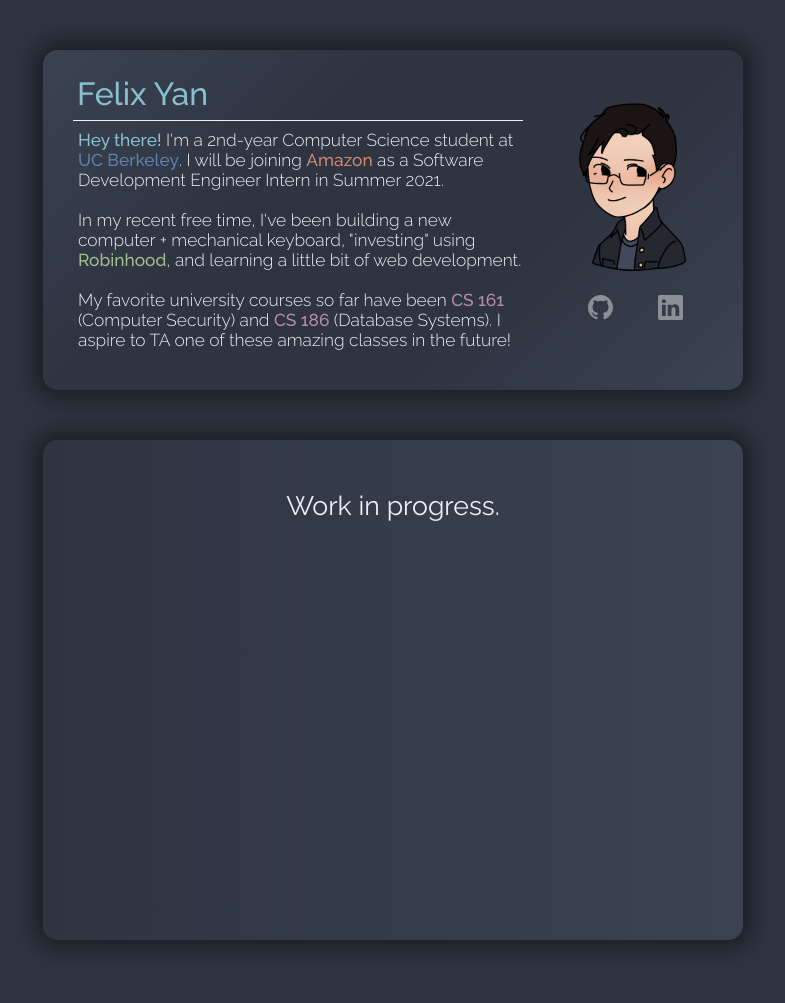
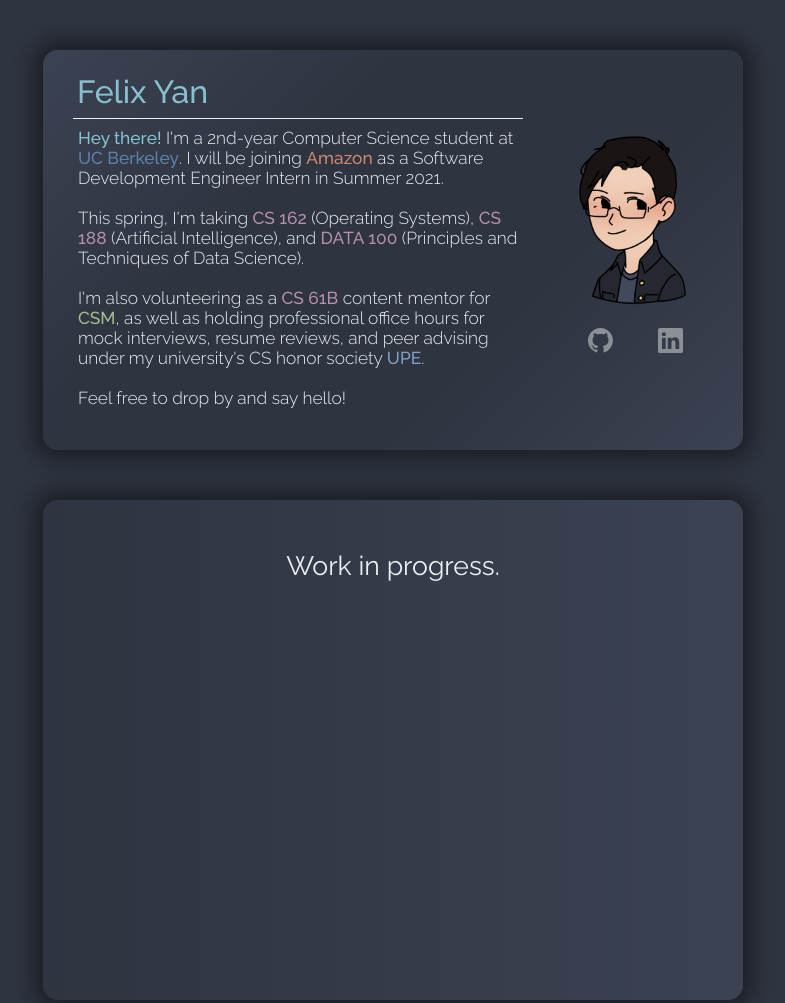
Before and after one commit to feefs/feefs.github.io, a website: page index.html in a window 1280 px wide. Shown: the top 1003 px of the page, without its empty margins (247-1032 px from the left). Before the commit the page ends 948 px from the top, so only its background shows below. Drawn offline with Linux system fonts and the light colour scheme.

Commit message:
spring 2021 update

```diff
--- a/index.html
+++ b/index.html
@@ -23,26 +23,40 @@
                     <span>
                         <span class="hey" onmouseover="heyOver()" onmouseout="heyOut()">Hey there!</span>
                         I'm a 2nd-year Computer Science student at
-                        <a style="text-decoration: none;" href="https://www.berkeley.edu/" target="_blank" class="ucb">UC Berkeley</a>.
+                        <a style="text-decoration: none;" href="https://www.berkeley.edu/" rel="noreferrer" target="_blank" class="ucb">UC Berkeley</a>.
                         I will be joining
-                        <a style="text-decoration: none;" href="https://www.amazon.com/" target="_blank" class="amazon">Amazon</a>
+                        <a style="text-decoration: none;" href="https://www.amazon.com/" rel="noreferrer" target="_blank" class="amazon">Amazon</a>
                         as a Software Development Engineer Intern in Summer 2021.
                         <br><br>
                     </span>
                     <span>
-                        In my recent free time, I've been building a new computer + mechanical keyboard,
-                        "investing" using
-                        <a style="text-decoration: none;" href="https://robinhood.com/" target="_blank" class="robinhood">Robinhood</a>,
-                        and learning a little bit of web development.
+                        This spring, I'm taking
+                        <a style="text-decoration: none;" href="https://cs162.org/" rel="noreferrer" target="_blank" class="cs162">CS 162</a>
+                        (Operating Systems),
+                        <a style="text-decoration: none;" href="https://inst.eecs.berkeley.edu/~cs188/sp21/" rel="noreferrer" target="_blank" class="cs188">CS 188</a>
+                        (Artificial Intelligence), and
+                        <a style="text-decoration: none;" href="http://www.ds100.org/sp21/" rel="noreferrer" target="_blank" class="data100">DATA 100</a>
+                        (Principles and Techniques of Data Science).
                         <br><br>
                     </span>
                     <span>
-                        My favorite university courses so far have been
-                        <a style="text-decoration: none;" href="https://cs161.org/"target="_blank" class="cs161">CS 161</a>
-                        (Computer Security) and
-                        <a style="text-decoration: none;" href="https://cs186berkeley.net/" target="_blank" class="cs186">CS 186</a>
-                        (Database Systems). I aspire to TA one of these amazing classes in the future!
+                        I'm also volunteering as a
+                        <a style="text-decoration: none;" href="https://sp21.datastructur.es/" rel="noreferrer" target="_blank" class="cs61b">CS 61B</a>
+                        content mentor for
+                        <a style="text-decoration: none;" href="https://csmentors.berkeley.edu/" rel="noreferrer" target="_blank" class="csm">CSM</a>,
+                        as well as holding professional office hours for mock interviews, resume reviews, and peer advising under my university's CS honor society
+                        <a style="text-decoration: none;" href="https://upe.berkeley.edu/profdev/services/" rel="noreferrer" target="_blank" class="upe">UPE</a>.
+                        <br><br>
                     </span>
+                    <span>
+                        Feel free to drop by and say hello!
+                    </span>
+                    <!-- <span>
+                        In my recent free time, I've been building a mechanical keyboard,
+                        familiarizing myself with personal finance and investing,
+                        as well as learning a bit of web development.
+                        <br><br>
+                    </span> -->
                 </div>
             </div>
         </div>
@@ -51,10 +65,10 @@
             <img class="pfp" src="assets/namecard/pfp.png" alt="Profile Picture" width="200">
             <img class="pfp-hey" id="pfp-hey" src="assets/namecard/pfp-hey.png" alt="Profile Picture Hey" width="200">
             <a href="https://github.com/feefs" target="_blank">
-                <img class="social-icon-github" src="assets/namecard/github.svg" alt="Github" width = "25">
+                <img class="social-icon-github" src="assets/namecard/github.svg" alt="Github" width ="25">
             </a>
             <a href="https://www.linkedin.com/in/feefs/" target="_blank">
-                <img class="social-icon-linkedin" src="assets/namecard/linkedin.svg" alt="Linkedin" width = "25">
+                <img class="social-icon-linkedin" src="assets/namecard/linkedin.svg" alt="Linkedin" width ="25">
             </a>
         </div>
     </div>
--- a/scss/cards/_namecard.scss
+++ b/scss/cards/_namecard.scss
@@ -29,7 +29,7 @@
 	background: linear-gradient(-45deg, $nord1, $nord0, $nord0, $nord1);
 
 	@media screen and (min-width: $desktop) {
-		height: 340px;
+		height: 400px;
 	}
 }
 
@@ -37,7 +37,7 @@
 	position: relative;
 	margin: auto;
 	width: 80%;
-	top: 20px;
+	top: 17.5px;
 
 	@media screen and (min-width: $desktop) {
 		margin: unset;
@@ -113,18 +113,33 @@
 				font-weight: 500;
 			}
 
-			.robinhood {
+			.data100 {
+				color: $nord15;
+				font-weight: 500;
+			}
+
+			.cs162 {
+				color: $nord15;
+				font-weight: 500;
+			}
+
+			.cs188 {
+				color: $nord15;
+				font-weight: 500;
+			}
+
+			.cs61b {
+				color: $nord15;
+				font-weight: 500;
+			}
+
+			.csm {
 				color: $nord14;
 				font-weight: 500;
 			}
 
-			.cs161 {
-				color: $nord15;
-				font-weight: 500;
-			}
-
-			.cs186 {
-				color: $nord15;
+			.upe {
+				color: $nord9;
 				font-weight: 500;
 			}
 		}
@@ -173,7 +188,7 @@
 	@media screen and (min-width: $desktop) {
 		position: absolute;
 		height: 275px;
-		top: 30px;
+		top: 62.5px;
 		right: 10px;
 	}
 }
```
Also changed, not shown: scss/css/home.css, 1 other file.
